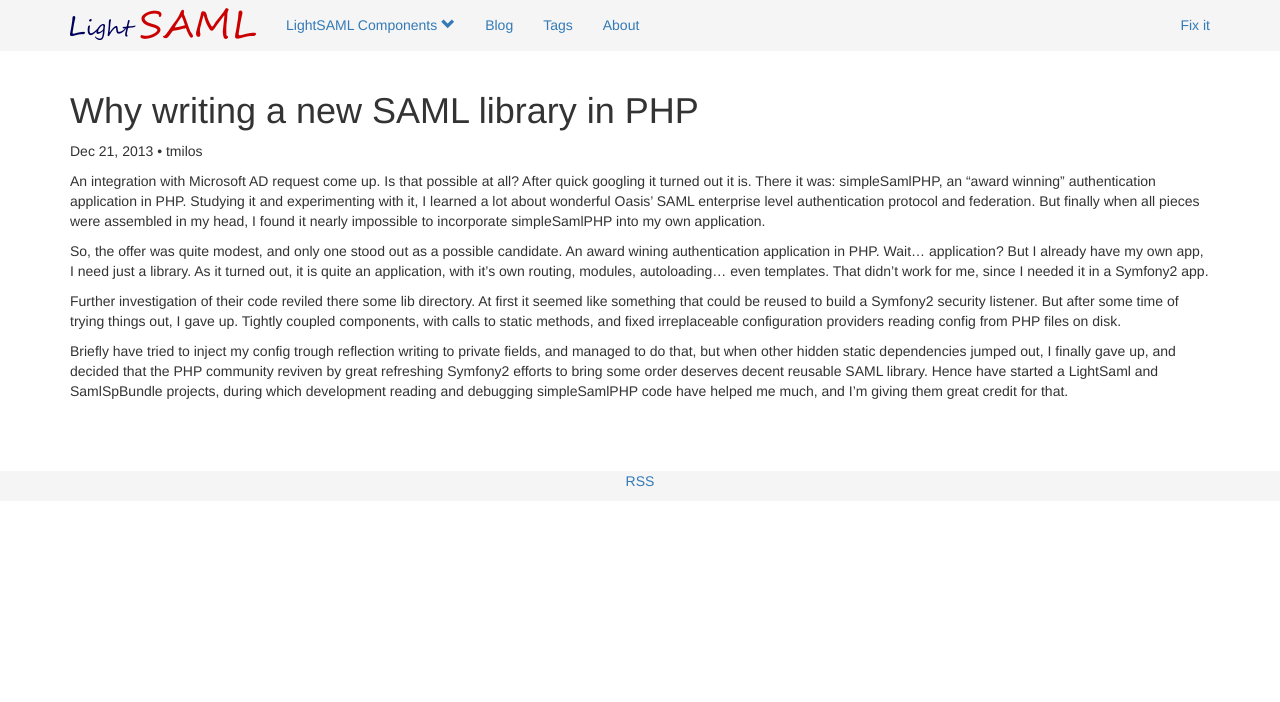
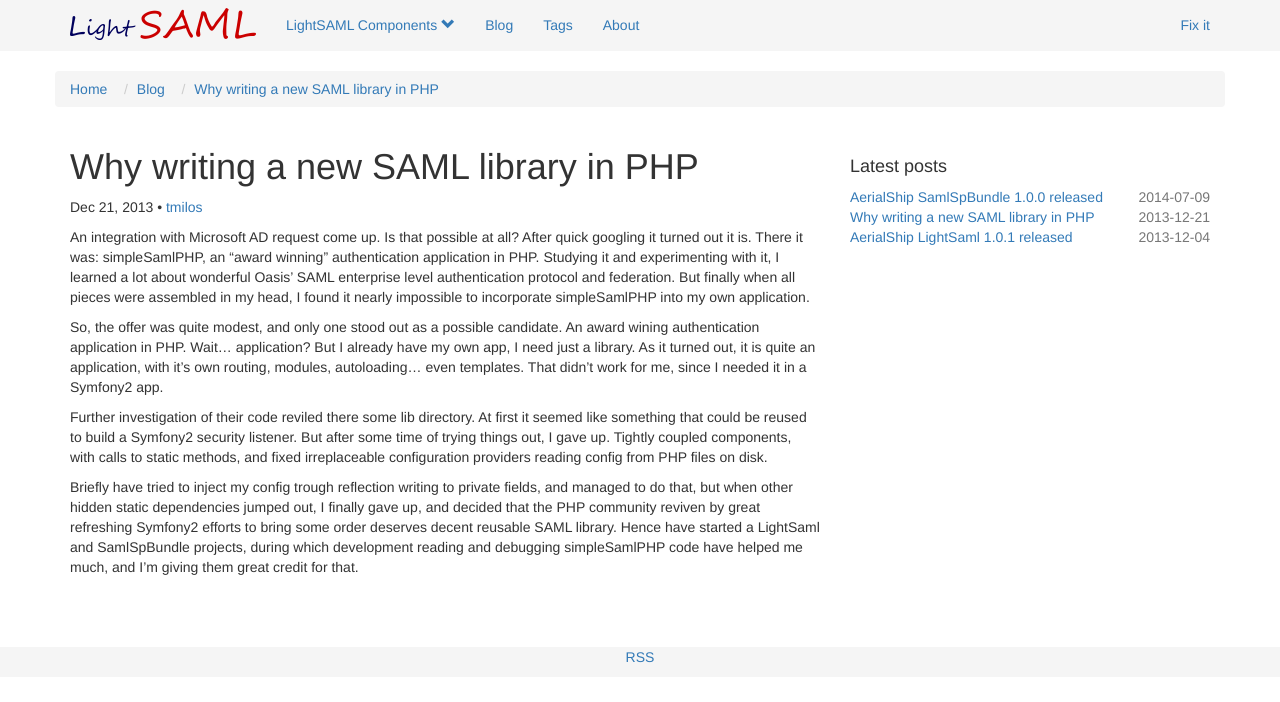
Before and after one commit to lightSAML/lightSAML.github.io, a Jekyll site: the page built from _posts/2013-12-21-why-writting-a-new-SAML-library-in-PHP.md, in a window 1280 px wide. Shown: the top 702 px of the page. Built offline with Jekyll 4.4.1, drawn with Linux system fonts in a browser that asks for light colours; nearby versions of some CDN libraries.

Commit message:
new posts: aerialship lightsaml and saml-sp-bundle v1 released

```diff
--- a/_layouts/post.html
+++ b/_layouts/post.html
@@ -1,15 +1,40 @@
 ---
 layout: default
 ---
-<div class="post">
 
+<div class="row">
+
+    <ol class="breadcrumb">
+        <li><a href="/">Home</a> &nbsp; </li>
+        <li><a href="/Blog.html">Blog</a> &nbsp; </li>
+        <li><a href="{{ page.url }}">{{ page.title }}</a></li>
+    </ol>
+
+
+    <div class="col-md-8">
         <header class="post-header">
             <h1 class="post-title">{{ page.title }}</h1>
-    <p class="post-meta">{{ page.date | date: "%b %-d, %Y" }}{% if page.author %} • {{ page.author }}{% endif %}{% if page.meta %} • {{ page.meta }}{% endif %}</p>
+            <p class="post-meta">
+                {{ page.date | date: "%b %-d, %Y" }}
+                {% if page.author %} • <a href="https://github.com/{{ page.author }}/">{{ page.author }}</a>{% endif %}
+                {% if page.meta %} • {{ page.meta }}{% endif %}
+            </p>
         </header>
 
         <article class="post-content">
             {{ content }}
         </article>
+    </div>
 
+    <div class="col-md-4">
+        <h4 class="mt-30">Latest posts</h4>
+        <ul class="list-unstyled">
+            {% for post in site.posts %}
+            <li>
+                <a class="post-link" href="{{ post.url | prepend: site.baseurl }}">{{ post.title }}</a>
+                <span class="text-muted pull-right">{{ post.date | date: "%Y-%m-%d" }}</span>
+            </li>
+            {% endfor %}
+        </ul>
     </div>
+</div>
--- /dev/null
+++ b/_posts/2013-12-04-aerialship-lightsaml-1-0-released.md
@@ -0,0 +1,23 @@
+---
+title:  "AerialShip LightSaml 1.0.1 released"
+date:   2013-12-04 11:17:03
+tags: SAML
+author: tmilos
+---
+
+The [AerialShip LightSaml version 1.0.1](https://github.com/aerialship/lightsaml/releases/tag/1.0.1) is released. You can get it’s
+source code from [Github repository](https://github.com/aerialship/lightsaml) or through
+[composer](https://packagist.org/packages/aerialship/lightsaml) aerialship/lightsaml.
+
+It supports some of SAML 2.0 data models: AuthnRequest, and Response, and HTTP POST and Redirect bindings, thus providing
+basic means for Single SignOn. It's been tested with sample XML messages obtained through communication of
+[SimpleSAML](https://simplesamlphp.org/) with [ADFS](https://msdn.microsoft.com/en-us/library/bb897402.aspx), that all
+are available in the resources/sample directory.
+
+The library does not include nor implement any SAML profile. At the moment, profiles are out of the scope of the library
+and up to the users to implement.
+
+This PHP library is open source and released under MIT license, and for the details you can look at the included
+[LICENSE](https://github.com/aerialship/lightsaml/blob/master/LICENSE) file.
+
+Happy federation!
--- /dev/null
+++ b/_posts/2014-07-09-aerialship-samlspbundle-1-0-0-released.md
@@ -0,0 +1,19 @@
+---
+title:  "AerialShip SamlSpBundle 1.0.0 released"
+date:   2014-07-09 10:41:18
+tags: SAML
+author: tmilos
+---
+
+The AerialShip SamlSpBundle version 1.0.0 released. It’s source code is available at the
+[Github repository](https://github.com/aerialship/SamlSPBundle) and you can get it through
+[composer](https://packagist.org/packages/aerialship/saml-sp-bundle) aerialship/saml-sp-bundle. The SP bundle implements Symfony 2
+security listener for SAML SSO with IDP. Instructions for it’s usage can be found at the
+[Getting Started](https://github.com/aerialship/SamlSPBundle/blob/f5fb9c3a95186a20c5febcfc6bafd305acf1d7e9/src/AerialShip/SamlSPBundle/Resources/doc/index.md)
+page.
+
+The bundle uses [AerialShip Lightsaml](https://github.com/aerialship/lightsaml) library, and it implements the Web Browser
+Single SignOn SAML 2.0 Profile for the Service Provider (SP) part. It has been tested with ADFS.
+
+The bundle is released as open source under the MIT license, and for the details you can look at the included
+[LICENSE](https://github.com/aerialship/SamlSPBundle/blob/f5fb9c3a95186a20c5febcfc6bafd305acf1d7e9/LICENSE) file.
--- a/index.html
+++ b/index.html
@@ -2,7 +2,7 @@
 layout: default
 ---
 
-<div class="row">
+<div class="row clearfix">
     <div class="col-md-8">
 
         <h1>LightSAML</h1>
```
Also changed, not shown: _includes/aside-post.html (added). Lines whose indentation alone changed are shown as unchanged.
